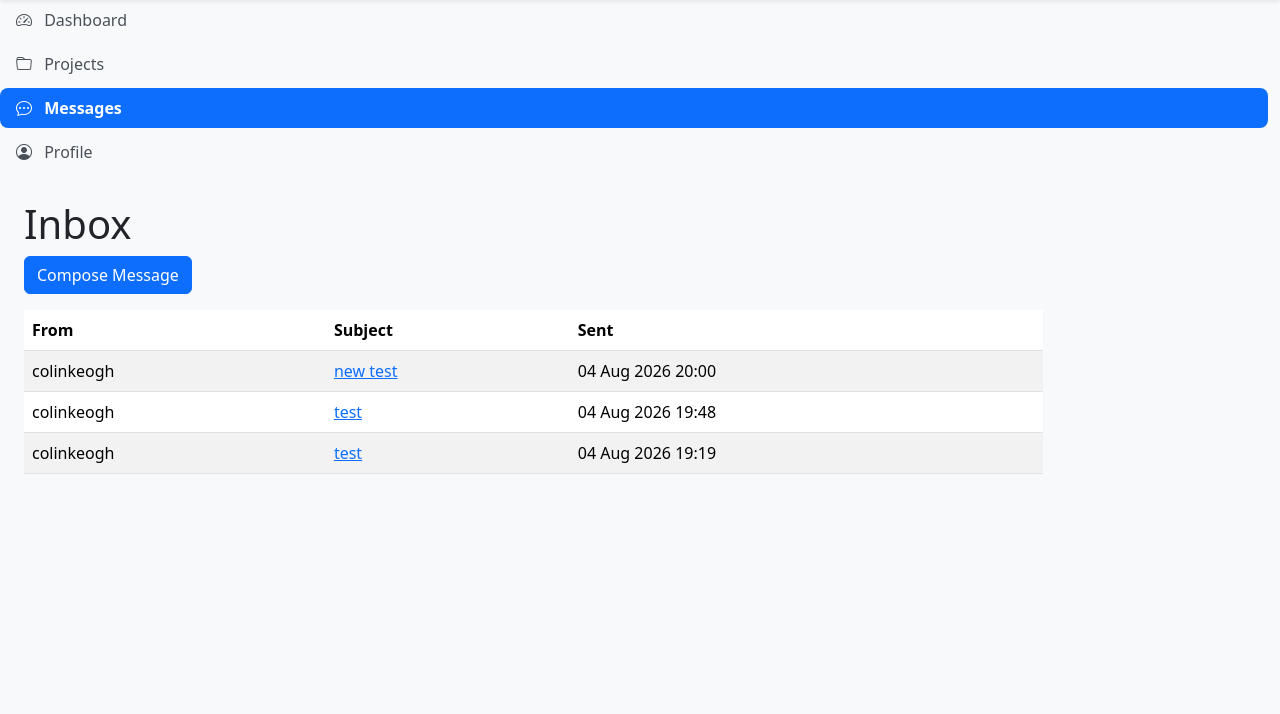
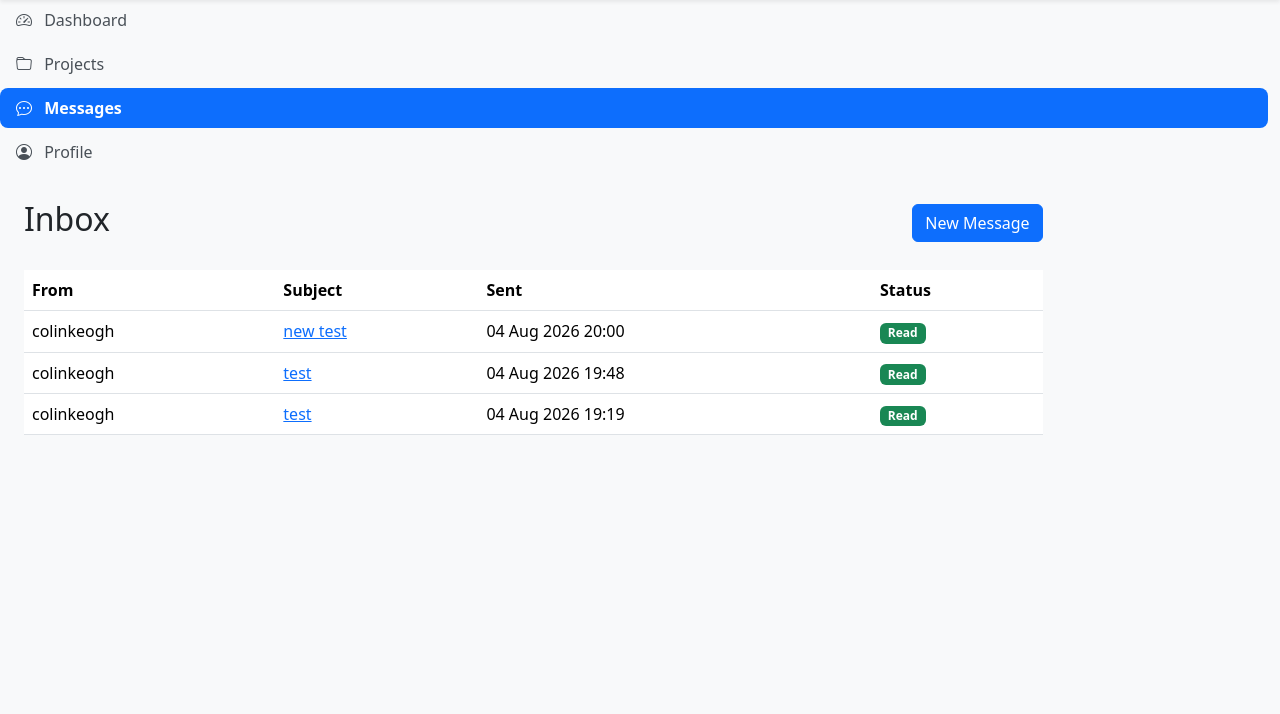
Before and after one commit to colin-182/student-portal, a Django app: page /messaging/ in a window 1280 px wide. Shown: the part 60-774 px from the top of the page. Run offline with Django 5.2, Linux system fonts and the light colour scheme; a user stored in the database is signed in; data comes from the database, SQL or seed files in the repository; both versions use the stored data as it was after the commit.

Commit message:
add read and unread status to inbox messages

```diff
--- a/messaging/templates/messaging/inbox.html
+++ b/messaging/templates/messaging/inbox.html
@@ -6,25 +6,33 @@ Inbox
 
 {% block content %}
 
-<h1>Inbox</h1>
+<div class="d-flex justify-content-between align-items-center mb-4">
 
-<p>
-    <a class="btn btn-primary"
-       href="{% url 'messaging:new' %}">
-        Compose Message
+    <h2>Inbox</h2>
+
+    <a
+        href="{% url 'messaging:new' %}"
+        class="btn btn-primary">
+
+        New Message
+
     </a>
-</p>
+
+</div>
 
 {% if messages %}
 
-<table class="table table-striped">
+<table class="table table-hover">
 
     <thead>
+
         <tr>
             <th>From</th>
             <th>Subject</th>
             <th>Sent</th>
+            <th>Status</th>
         </tr>
+
     </thead>
 
     <tbody>
@@ -33,18 +41,34 @@ Inbox
 
         <tr>
 
-            <td>
-                {{ message.sender.username }}
-            </td>
+            <td>{{ message.sender.username }}</td>
 
             <td>
+
                 <a href="{% url 'messaging:detail' message.pk %}">
                     {{ message.subject }}
                 </a>
+
             </td>
 
+            <td>{{ message.sent_at|date:"d M Y H:i" }}</td>
+
             <td>
-                {{ message.sent_at|date:"d M Y H:i" }}
+
+                {% if message.is_read %}
+
+                    <span class="badge bg-success">
+                        Read
+                    </span>
+
+                {% else %}
+
+                    <span class="badge bg-warning text-dark">
+                        Unread
+                    </span>
+
+                {% endif %}
+
             </td>
 
         </tr>
@@ -57,7 +81,11 @@ Inbox
 
 {% else %}
 
-<p>You have no messages.</p>
+<div class="alert alert-info">
+
+    Your inbox is empty.
+
+</div>
 
 {% endif %}
 
```
Also changed, not shown: db.sqlite3.
